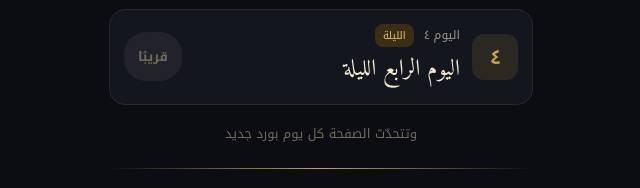
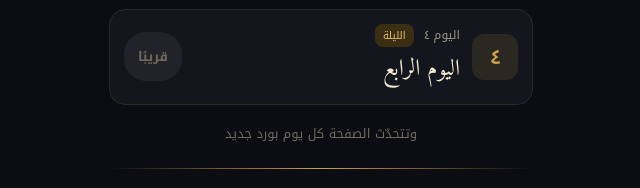
Before and after one commit to yourdailyquran-eg/yourdailyquran-eg.github.io, a plain HTML site: page index.html in a window 1280 px wide. Shown: the part 811-999 px from the top of the page, 319-959 px from the left. Drawn offline with Linux system fonts and the light colour scheme.

Commit message:
Fix day 4 content in index.html
Updated the content for day 4 to reflect the correct information.

```diff
--- a/index.html
+++ b/index.html
@@ -65,7 +65,7 @@ ol{list-style:none;padding:0;display:grid;gap:12px}
 <li id="day-1" class="item live"><div class="num">١</div><div class="info"><div class="day">اليوم ١ <span class="tag live">متاح الآن</span></div><div class="rng">البقرة ١ - ٥</div></div><div class="acts"><a class="btn" href="https://www.instagram.com/yourdailyquran.eg/reel/DgKxmdUSELJ/" target="_blank" rel="noopener">شوف الريل</a><button class="btn rec" data-rec="1">سمّع الورد</button></div></li>
 <li id="day-2" class="item live"><div class="num">٢</div><div class="info"><div class="day">اليوم ٢ <span class="tag live">متاح الآن</span></div><div class="rng">البقرة ٦ - ١٠</div></div><div class="acts"><a class="btn" href="https://www.instagram.com/yourdailyquran.eg/reel/DgNZVDMSp46/" target="_blank" rel="noopener">شوف الريل</a><button class="btn rec" data-rec="2">سمّع الورد</button></div></li>
 <li id="day-3" class="item live"><div class="num">٣</div><div class="info"><div class="day">اليوم ٣ <span class="tag live">متاح الآن</span></div><div class="rng">البقرة ١١ - ١٤</div></div><div class="acts"><a class="btn" href="https://www.instagram.com/yourdailyquran.eg/reel/DgQSBwsSr2q/" target="_blank" rel="noopener">شوف الريل</a><button class="btn rec" data-rec="3">سمّع الورد</button></div></li>
-<li id="day-4" class="item tonight"><div class="num">٤</div><div class="info"><div class="day">اليوم ٤ <span class="tag tonight">الليلة</span></div><div class="rng">اليوم الرابع الليلة</div></div><div class="acts"><span class="btn off">قريبًا</span></div></li>
+<li id="day-4" class="item tonight"><div class="num">٤</div><div class="info"><div class="day">اليوم ٤ <span class="tag tonight">الليلة</span></div><div class="rng">اليوم الرابع</div></div><div class="acts"><span class="btn off">قريبًا</span></div></li>
 </ol>
 <p class="more">وتتحدّث الصفحة كل يوم بورد جديد</p>
 <div class="rule"></div>
```
